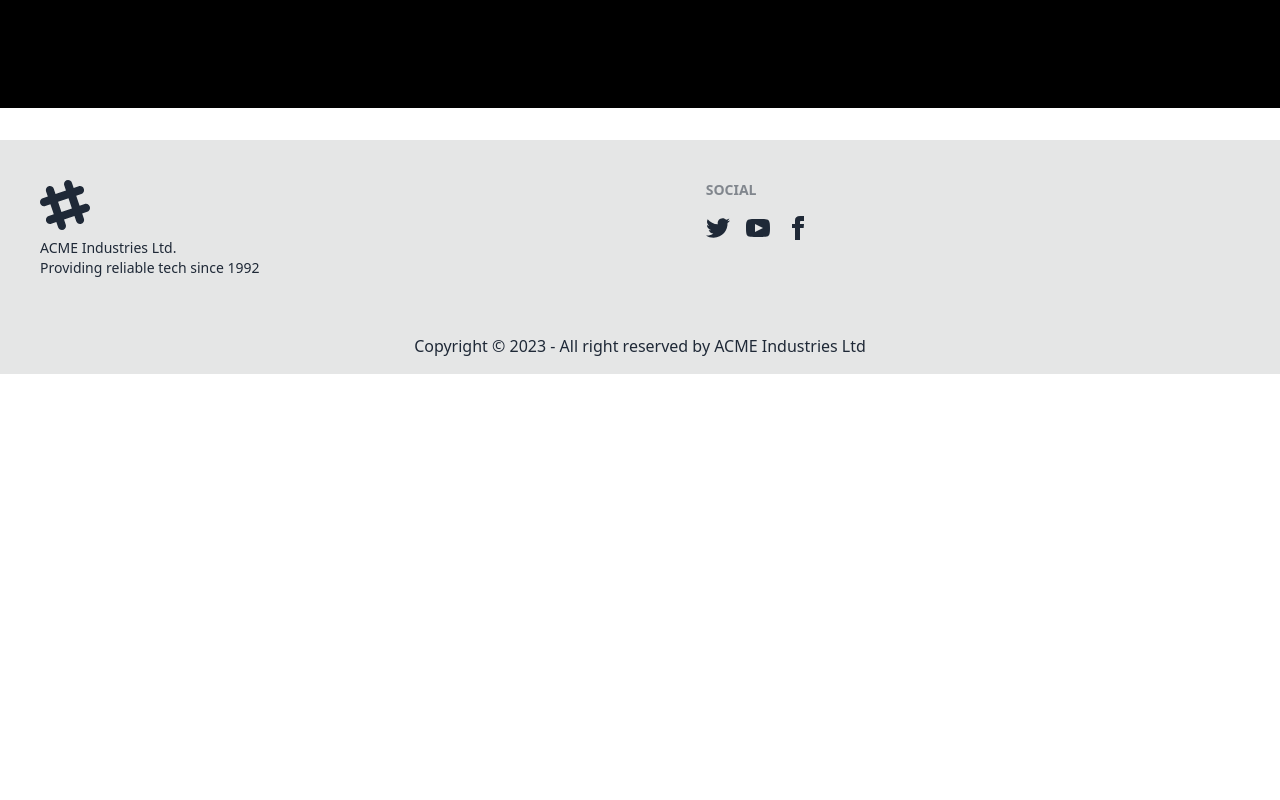
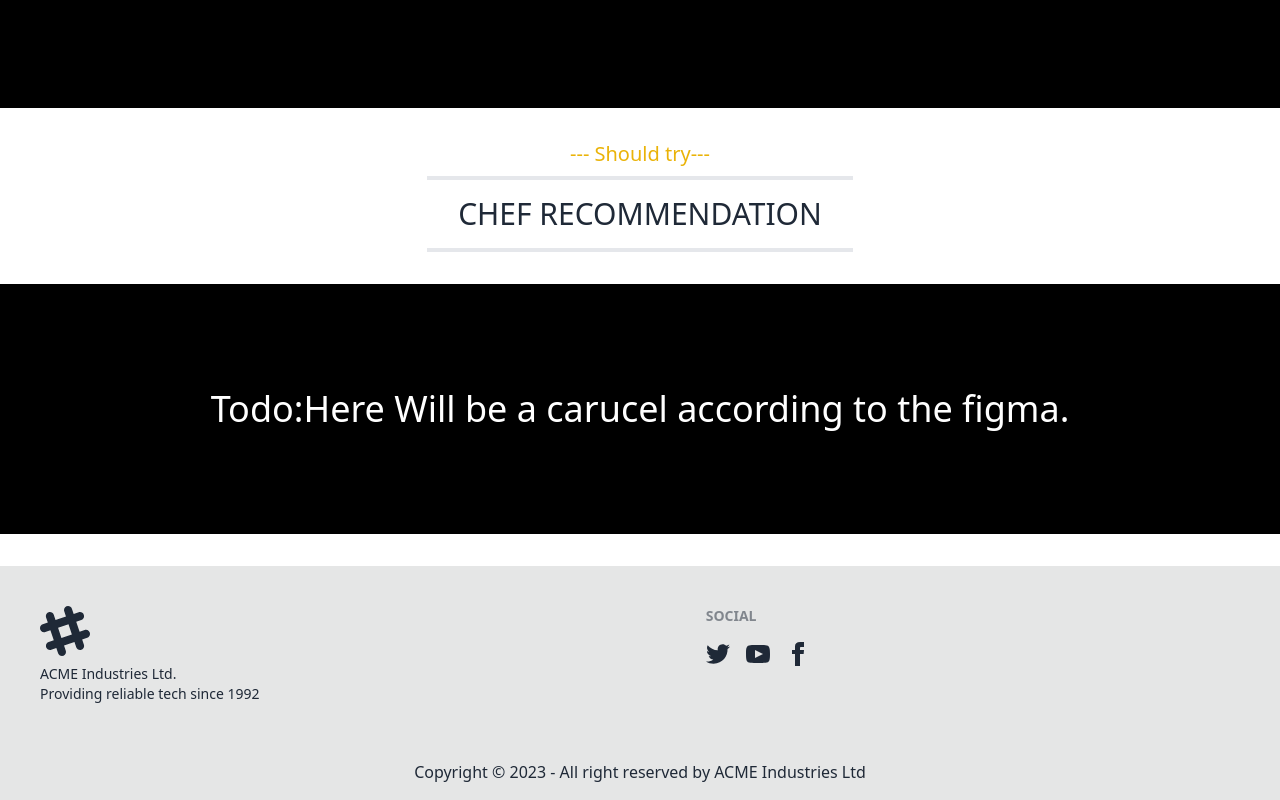
Before and after one commit to Md-Azad/bistro-client, a React (Vite) app: page / in a window 1280 px wide. Shown: the part 2549-3349 px from the top of the page. Before the commit the page ends 2923 px from the top, so only its background shows below. Built offline with nearby package versions, Linux system fonts and the light colour scheme.

Commit message:
added another todo for chef recommendaton section

```diff
--- a/src/pages/Home/Home/Home.jsx
+++ b/src/pages/Home/Home/Home.jsx
@@ -3,6 +3,7 @@ import CallUs from "../CallUs/CallUs";
 import Category from "../Category/Category";
 import Notice from "../Notice/Notice";
 import PopularMenu from "../PopularMenu/PopularMenu";
+import Recommendation from "../Recommendation/Recommendation";
 
 
 const Home = () => {
@@ -13,6 +14,7 @@ const Home = () => {
             <Notice></Notice>
             <PopularMenu></PopularMenu>
             <CallUs></CallUs>
+            <Recommendation></Recommendation>
         </div>
     );
 };
--- /dev/null
+++ b/src/pages/Home/Recommendation/Recommendation.jsx
@@ -0,0 +1,16 @@
+import SectionTitle from "../../../components/SectionTitle/SectionTitle";
+
+
+const Recommendation = () => {
+    return (
+        <section>
+            <SectionTitle subHeading={"Should try"} heading={"Chef Recommendation"}></SectionTitle>
+            <div className="bg-black md:h-[250px] flex items-center justify-center my-8">
+            <h3 className="text-white text-4xl">Todo:Here Will be a carucel according to the figma.</h3>
+        </div>
+
+        </section>
+    );
+};
+
+export default Recommendation;
```
